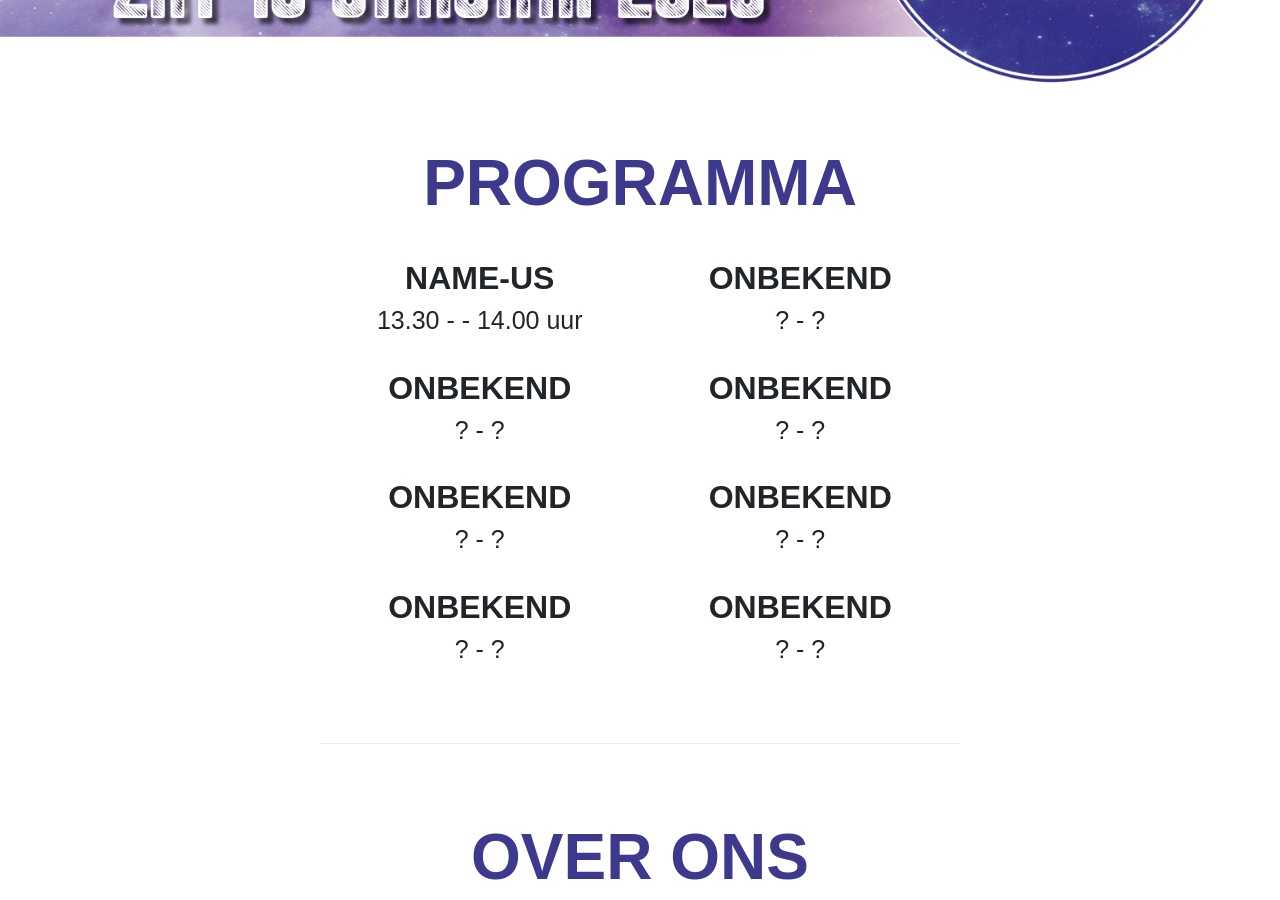
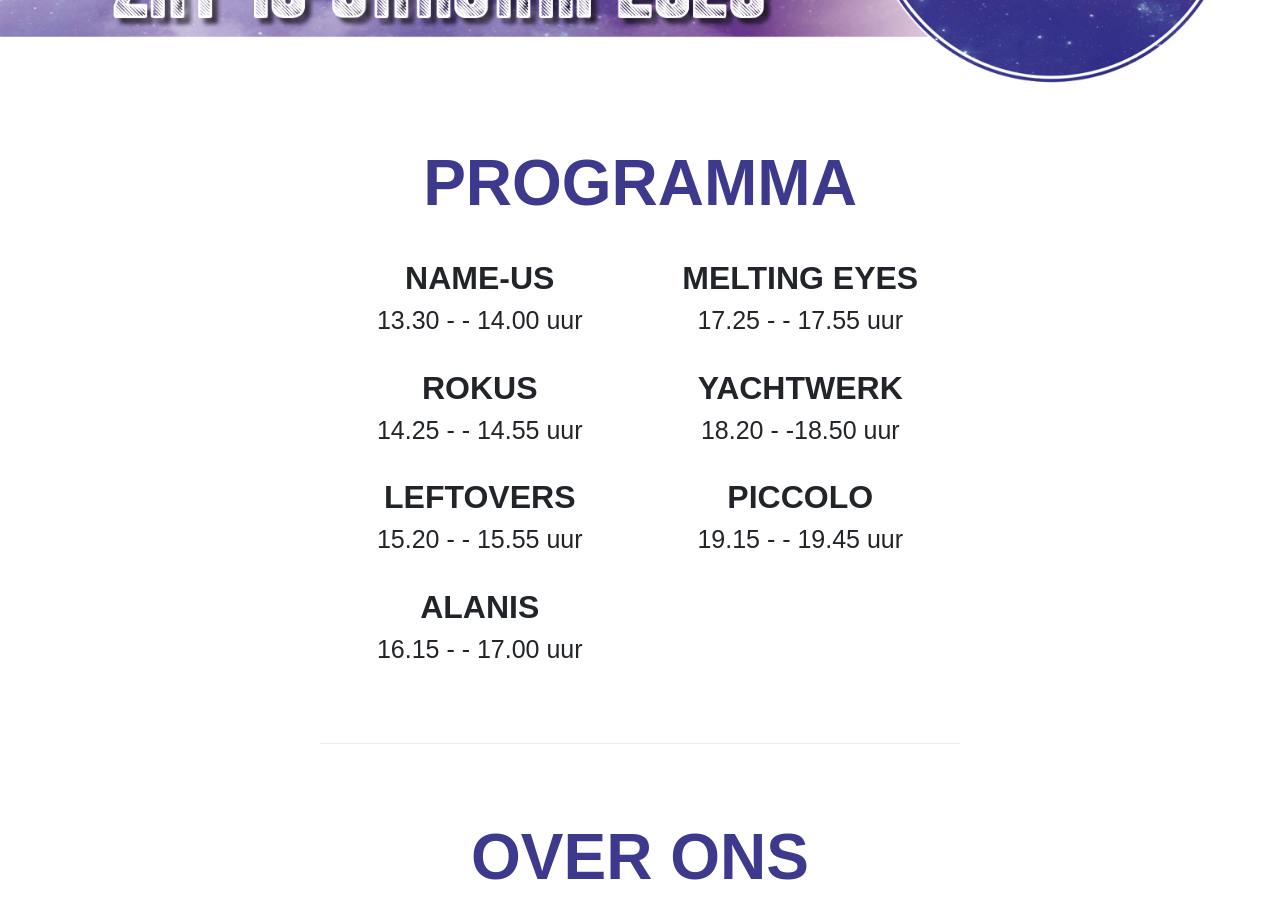
Before and after one commit to sneeuwpop-festival/sneeuwpop.nl, a Jekyll site: the page built from index.md, in a window 1280 px wide and 900 px high, scrolled down 342 px. Built offline with Jekyll 4.4.1, drawn with Linux system fonts in a browser that asks for light colours.

Commit message:
Update bands.yml

```diff
--- a/_data/bands.yml
+++ b/_data/bands.yml
@@ -2,31 +2,27 @@
   start: "13.30"
   end: "- 14.00 uur"
   uri: band
-- name: Onbekend
-  start: "?"
-  end: "?"
+- name: Rokus
+  start: "14.25"
+  end: "- 14.55 uur"
   uri: band
-- name: Onbekend
-  start: "?"
-  end: "?"
+- name: Leftovers
+  start: "15.20"
+  end: "- 15.55 uur"
   uri: band
-- name: Onbekend
-  start: "?"
-  end: "?"
+- name: Alanis
+  start: "16.15"
+  end: "- 17.00 uur"
   uri: band
-- name: Onbekend
-  start: "?"
-  end: "?"
+- name: Melting Eyes
+  start: "17.25"
+  end: "- 17.55 uur"
   uri: band
-- name: Onbekend
-  start: "?"
-  end: "?"
+- name: Yachtwerk
+  start: "18.20"
+  end: "-18.50 uur"
   uri: band
-- name: Onbekend
-  start: "?"
-  end: "?"
+- name: Piccolo
+  start: "19.15"
+  end: " - 19.45 uur"
   uri: band
-- name: Onbekend
-  start: "?"
-  end: "?"
-  uri: name_us
```
